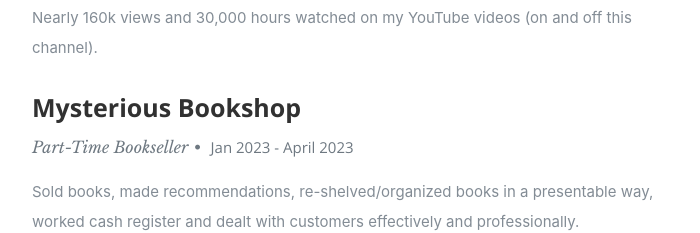
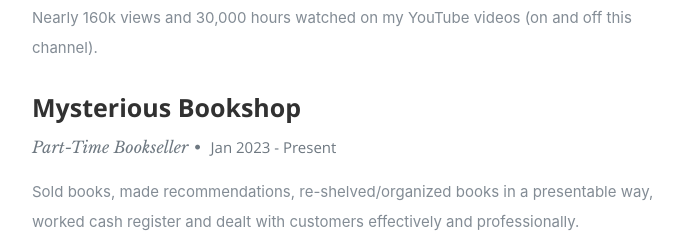
Before and after one commit to blanfried/BaerLanfriedResume, a React (Create React App) app: page / in a window 1280 px wide. Shown: the part 2280-2513 px from the top of the page, without its empty margins (373-1073 px from the left). Built offline with nearby package versions, Linux system fonts and the light colour scheme.

Commit message:
updated some of the resume

```diff
--- a/src/resumeData.js
+++ b/src/resumeData.js
@@ -70,7 +70,7 @@
       "CompanyName":"Mysterious Bookshop",
       "specialization":"Part-Time Bookseller",
       "MonthOfLeaving":"Jan 2023 -",
-      "YearOfLeaving":"April 2023",
+      "YearOfLeaving":"Present",
       "Achievements":"Sold books, made recommendations, re-shelved/organized books in a presentable way, worked cash register and dealt with customers effectively and professionally."
     },
     {
```
